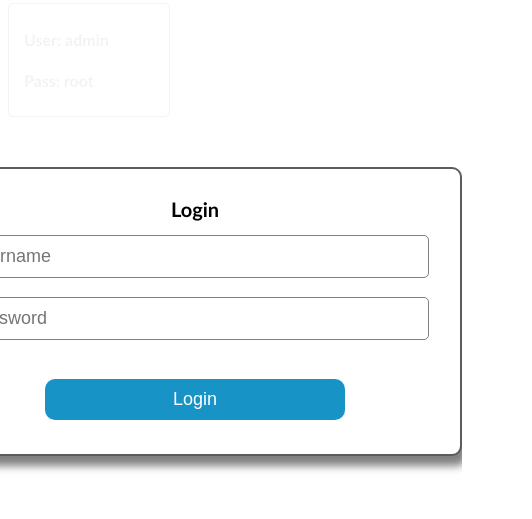
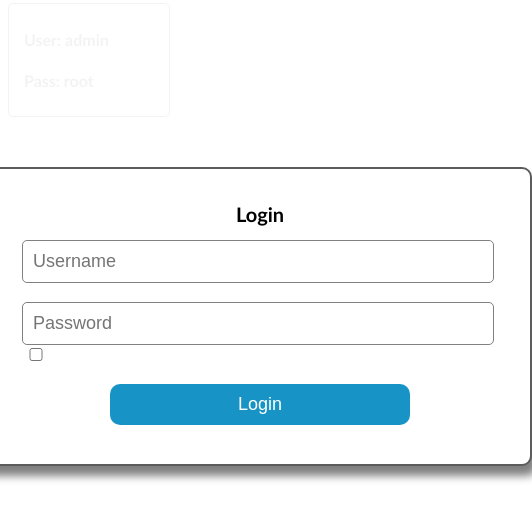
Before and after one commit to FoowsIsBack/Login_UI, a plain HTML site: page index.html in a window 390 px wide. Shown: the part 5-524 px from the top of the page, 532 px wide, since content can reach past the window. Drawn offline with Linux system fonts and the light colour scheme.

Commit message:
Update style.css

```diff
--- a/style.css
+++ b/style.css
@@ -89,7 +89,7 @@
 
 @media (max-width: 400px) {
     h1 {
-        font-size: 24px;
+        font-size: 30px;
     }
 
     input {
@@ -120,6 +120,7 @@
     }
 
     .container {
-        padding: 15px;
+        padding: 20px;
+        padding-left: 150px;
     }
 }
```
